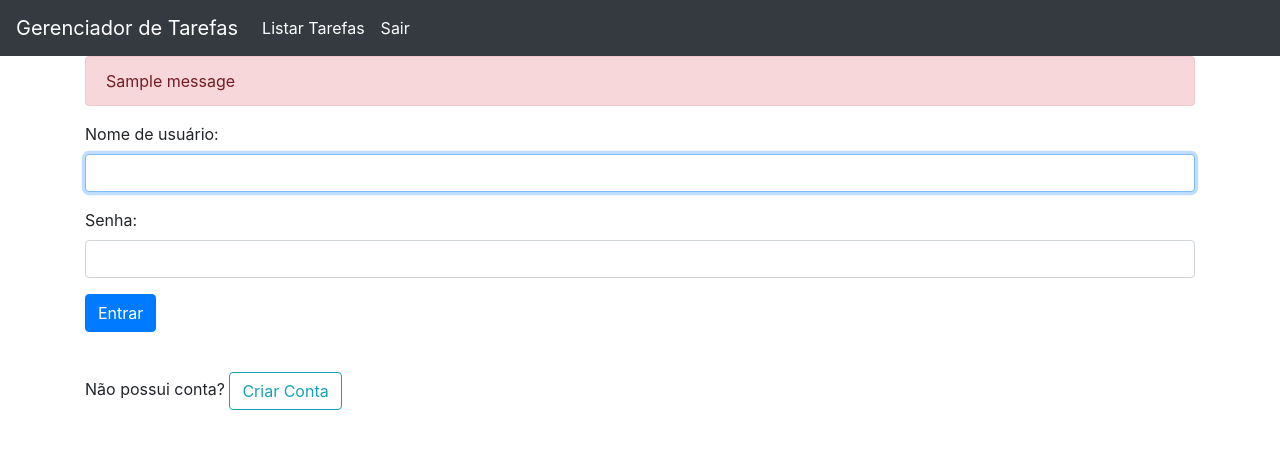
After one commit to ErikaAssis/gerenciador_tarefas, a Django app: page /login/ in a window 1280 px wide. The commit adds this page. Shown: the top 449 px of the page. Run offline with Django 3.2, Linux system fonts and the light colour scheme; tables that the repository leaves empty hold one stand-in row (values such as "Sample post"); one stand-in notice (Sample message) is shown; some libraries are stand-ins or nearby versions.

Commit message:
Adicionado autenticacao de usuario

```diff
--- a/gerenciador_tarefas/app/models.py
+++ b/gerenciador_tarefas/app/models.py
@@ -1,4 +1,5 @@
 from django.db import models
+from django.contrib.auth.models import User
 
 
 class Tarefa(models.Model):
@@ -16,3 +17,4 @@ class Tarefa(models.Model):
         null=False,
         blank=False
     )
+    usuario = models.ForeignKey(User, null=True, on_delete=models.CASCADE)
--- a/gerenciador_tarefas/app/templates/base.html
+++ b/gerenciador_tarefas/app/templates/base.html
@@ -26,9 +26,14 @@
       <div class="collapse navbar-collapse" id="navbarNav">
         <ul class="navbar-nav">
           <li class="nav-item active">
-            <a class="nav-link" href="{% url 'listar_tarefas' %}"
-              >Listar Tarefas <span class="sr-only">(current)</span></a
-            >
+            <a class="nav-link" href="{% url 'listar_tarefas' %}">
+            Listar Tarefas <span class="sr-only">(current)</span>
+            </a>
+          </li>
+          <li class="nav-item active">
+            <a class="nav-link" href="{% url 'deslogar_usuario' %}">
+            Sair <span class="sr-only">(current)</span>
+            </a>
           </li>
         </ul>
       </div>
--- /dev/null
+++ b/gerenciador_tarefas/app/templates/usuarios/login.html
@@ -0,0 +1,35 @@
+{% extends 'base.html' %}
+
+{% block conteudo %}
+{% load filtros %}
+
+<form method="post">
+    {% csrf_token %}
+    {% for message in messages %}
+        <div class="alert alert-danger">
+         {{ message }}
+        </div>
+    {% endfor %}
+    <div class="form-group">
+        <label>Nome de usuário: </label>
+        {{ form_login.username.errors }} {{ form_login.username|addclass:'form-control' }}
+    </div>
+    <div class="form-group">
+        <label>Senha: </label>
+        {{ form_login.password.errors }} {{ form_login.password|addclass:'form-control' }}
+    </div>
+    <div class="form-group">
+        <input type="submit" class="btn btn-primary"  value="Entrar">
+    </div>
+    <br>
+</form>
+
+Não possui conta?
+<a href="{% url 'cadastrar_usuario' %}"
+   class="btn btn-outline-info"
+   role="button"
+   aria-pressed="true">
+   Criar Conta
+</a>
+
+{% endblock conteudo %}
--- a/gerenciador_tarefas/app/urls.py
+++ b/gerenciador_tarefas/app/urls.py
@@ -1,10 +1,14 @@
 from django.contrib import admin
 from django.urls import path
-from .views import *
+from .views.tarefa_views import *
+from .views.usuario_view import *
 
 urlpatterns = [
     path('listar_tarefas/', listar_tarefas, name='listar_tarefas'),
     path('cadastrar_tarefa/', cadastrar_tarefa, name='cadastrar_tarefa'),
     path('editar_tarefa/<int:id>', editar_tarefa, name='editar_tarefa'),
-    path('remover_tarefa/<int:id>', remover_tarefa, name='remover_tarefa')
+    path('remover_tarefa/<int:id>', remover_tarefa, name='remover_tarefa'),
+    path('cadastrar_usuario/', cadastrar_usuario, name='cadastrar_usuario'),
+    path('login/', logar_usuario, name='logar_usuario'),
+    path('logout/', deslogar_usuario, name='deslogar_usuario')
 ]
--- /dev/null
+++ b/gerenciador_tarefas/app/views/usuario_view.py
@@ -0,0 +1,40 @@
+from django.shortcuts import render, redirect
+from django.contrib.auth.forms import UserCreationForm, AuthenticationForm
+from django.contrib.auth import authenticate, login, logout
+from django.contrib import messages
+
+
+def cadastrar_usuario(request):
+    if request.method == "POST":
+        form_usuario = UserCreationForm(request.POST)
+        if form_usuario.is_valid():
+            form_usuario.save()
+            return redirect('listar_tarefas')
+    else:
+        form_usuario = UserCreationForm()
+    return render(
+                  request,
+                  'usuarios/form_usuario.html',
+                  {'form_usuario': form_usuario}
+                )
+
+
+def logar_usuario(request):
+    if request.method == 'POST':
+        username = request.POST['username']
+        password = request.POST['password']
+        usuario = authenticate(request, username=username, password=password)
+        if usuario is not None:
+            login(request, usuario)
+            return redirect('listar_tarefas')
+        else:
+            messages.error(request,
+                           'As credenciais do usuário estão incorretas')
+            return redirect('logar_usuario')
+    form_login = AuthenticationForm()
+    return render(request, 'usuarios/login.html', {'form_login': form_login})
+
+
+def deslogar_usuario(request):
+    logout(request)
+    return redirect('logar_usuario')
--- a/gerenciador_tarefas/gerenciador_tarefas/settings.py
+++ b/gerenciador_tarefas/gerenciador_tarefas/settings.py
@@ -106,9 +106,9 @@ AUTH_PASSWORD_VALIDATORS = [
 # Internationalization
 # https://docs.djangoproject.com/en/2.2/topics/i18n/
 
-LANGUAGE_CODE = 'en-us'
+LANGUAGE_CODE = 'pt-BR'
 
-TIME_ZONE = 'UTC'
+TIME_ZONE = 'America/Sao_Paulo'
 
 USE_I18N = True
 
@@ -116,8 +116,10 @@ USE_L10N = True
 
 USE_TZ = True
 
+LOGIN_URL = 'logar_usuario'
 
 # Static files (CSS, JavaScript, Images)
 # https://docs.djangoproject.com/en/2.2/howto/static-files/
 
 STATIC_URL = '/static/'
+STATIC_ROOT = os.path.join(BASE_DIR, 'static')
```
Also changed, not shown: gerenciador_tarefas/app/templates/tarefas/form_tarefa.html (+8 -5 lines), gerenciador_tarefas/app/templates/usuarios/form_usuario.html (added, +25 -0 lines), gerenciador_tarefas/app/views/tarefa_views.py (renamed from gerenciador_tarefas/app/views.py, +8 -6 lines), README.md (added), gerenciador_tarefas/app/migrations/0002_auto_20190913_1259.py (added), 1 other file.
